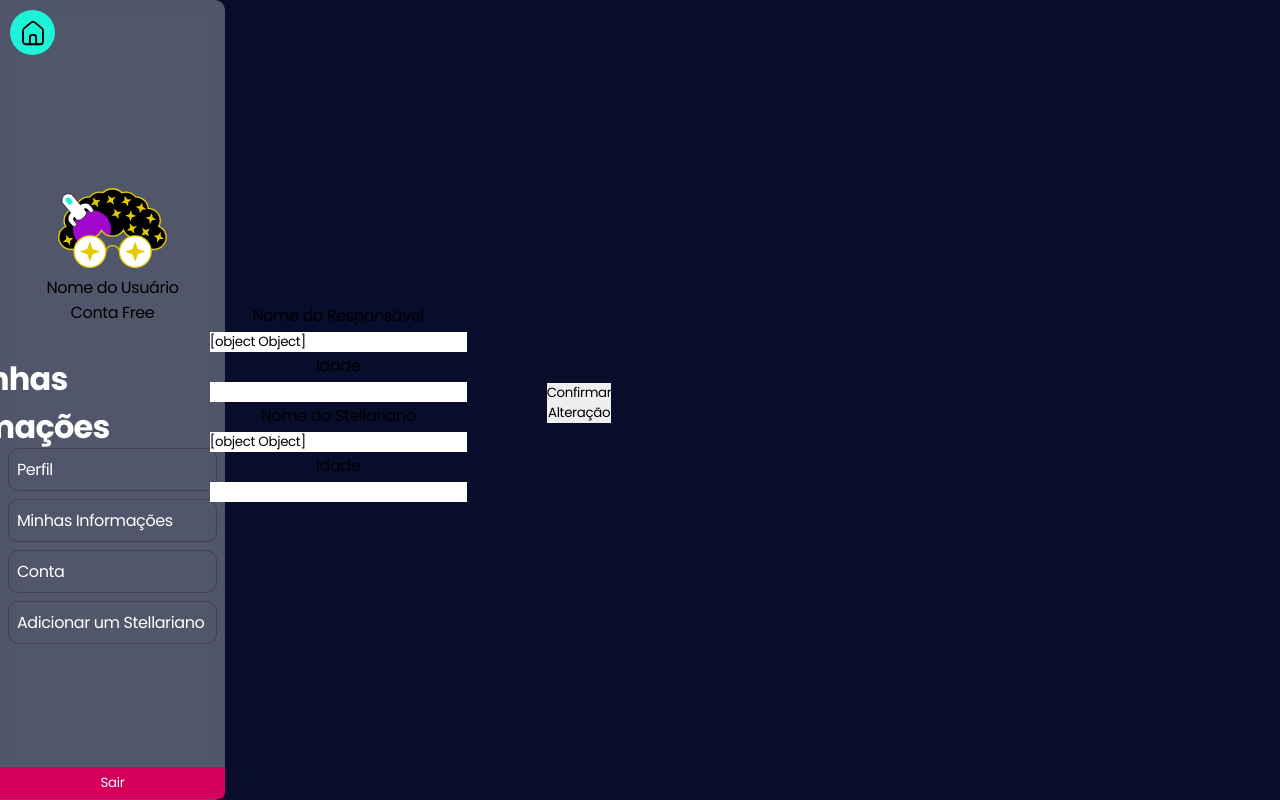
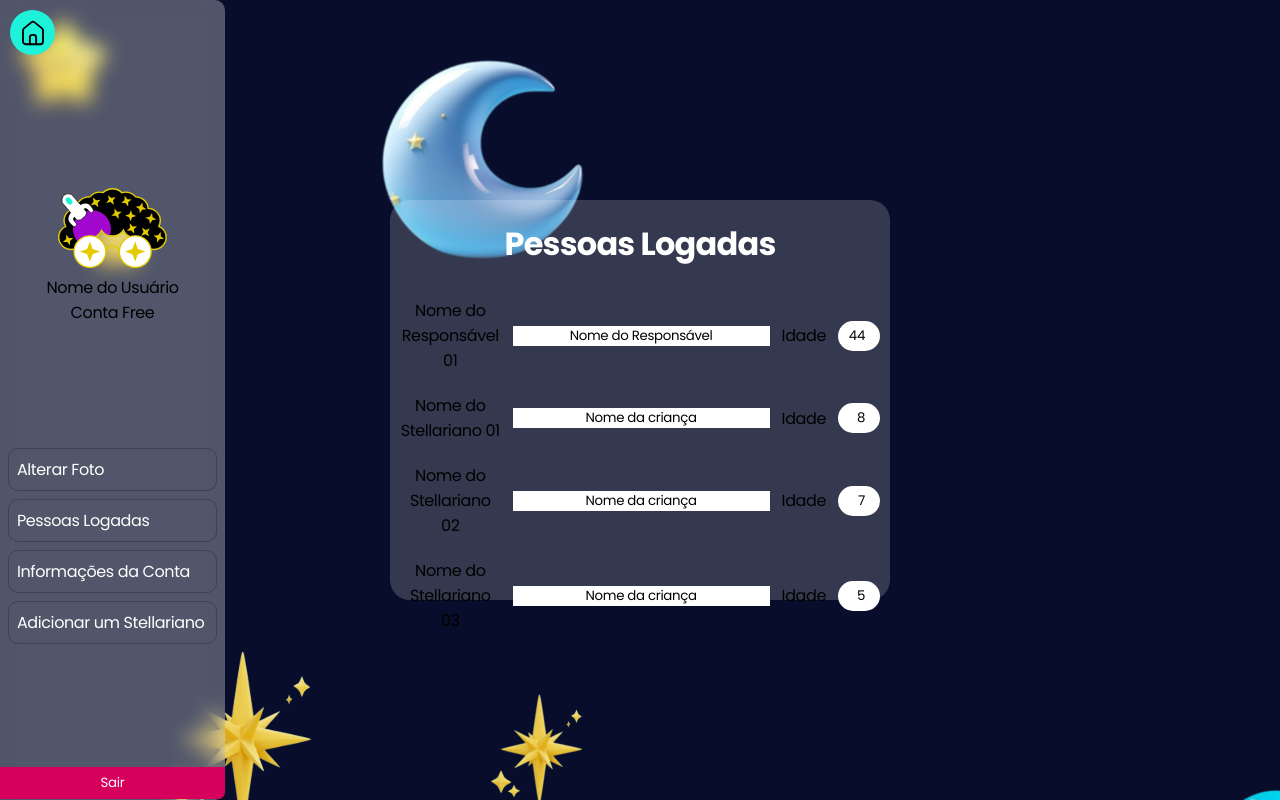
Before and after one commit to Rirfit/stellaris_FE, a React (Vite) app in the folder Stellaris/: page /minhasInformacoes in a window 1280 px wide. Built offline with nearby package versions, Linux system fonts and the light colour scheme.

Commit message:
mudanças nas telas de usuário

```diff
--- a/Stellaris/src/components/Perfil SideBar/index.jsx
+++ b/Stellaris/src/components/Perfil SideBar/index.jsx
@@ -18,9 +18,9 @@ function SideBarPerfil() {
                 </div>
 
                 <div className="opcoes">
-                    <Link className="seletor" to={"/perfil"}>Perfil</Link>
-                    <Link className="seletor" to={"/minhasInformacoes"}>Minhas Informações</Link>
-                    <Link className='seletor' to={"/conta"}>Conta</Link>
+                    <Link className="seletor" to={"/perfil"}>Alterar Foto</Link>
+                    <Link className="seletor" to={"/minhasInformacoes"}>Pessoas Logadas</Link>
+                    <Link className='seletor' to={"/conta"}>Informações da Conta</Link>
                     <Link className='seletor' to={"/"}>Adicionar um Stellariano</Link>
                 </div>
 
--- a/Stellaris/src/pages/Perfil Conta/index.jsx
+++ b/Stellaris/src/pages/Perfil Conta/index.jsx
@@ -6,22 +6,20 @@ const Conta = () => {
     return (
         <>
             <SideBarPerfil />
-            <div className="container">
+            <main className='conteudoPrincipalConta'>
+                <div className="containerConta">
                     <h1>Informações da Conta</h1>
-
-                <form action="post">
+                    <form action="post" className='formularioPeriflConta'>
                         <label>E-mail</label>
-                    <input type="email" name="email" value={{/*Puxar o e-mail cadastrado*/ }} />
-
+                        <input type="email" name="email" className='inputEmailConta' value={"Email do responsável"} />
                         <label>Senha</label>
-                    <input type="password" name="senha" value={{/*Puxar a senha cadastrado*/ }} />
-
+                        <input type="password" name="senha" className='inputSenhaConta' value={"Senha atual"} />
                         <label>CPF</label>
-                    <input type="number" name="numeber" value={{/*Puxar o CPF cadastrado */ }} />
+                        <input type="text" name="numeber" className='inputCpfConta' value={"545.989.786-90"} />
                     </form>
-
-                <button><Link className='editarbtn' to={"/alterarDados"}>Editar</Link></button>
+                    <Link className='editarbtn' to={"/alterarDados"}>Editar</Link>
                 </div>
+            </main>
         </>
     )
 }
--- a/Stellaris/src/pages/Perfil Conta/style.css
+++ b/Stellaris/src/pages/Perfil Conta/style.css
@@ -0,0 +1,30 @@
+.conteudoPrincipalConta{
+    width: 100vw;
+    height: 100vh;
+    display: flex;
+    align-items: center;
+    background: url(../../assets/images/backroundPerfil.svg);
+}
+
+.containerConta{
+    display: flex;
+    justify-content: space-around;
+    width: 500px;
+    height: 550px;
+    border-radius: 20px;
+    flex-direction: column;
+    margin: auto;
+    background-color: #ffffff2e;
+    align-items: center;
+}
+
+.formularioPeriflConta{
+    display: flex;
+    align-items: center;
+    flex-direction: column;
+    gap: 15px;
+}
+
+.inputEmailConta,.inputSenhaConta, .inputCpfConta{
+    text-align: center;
+}
--- a/Stellaris/src/pages/Perfil Minhas Informações/index.jsx
+++ b/Stellaris/src/pages/Perfil Minhas Informações/index.jsx
@@ -6,33 +6,43 @@ const MinhasInformacoes = () => {
     return (
         <>
             <SideBarPerfil />
-            <div className="container">
-                <h1>Minhas Informações</h1>
+            <main className='conteudoPrincipalMinhasInfos'>
+                <div className="containerMinhasInfo">
+                    <h1 className='tituloMinhasInfo'>Pessoas Logadas</h1>
+                    <form action="post" className='formMinhasInfo'>
 
-                <form action="post">
-                    <div className="resposponsavel">
-                        <label>Nome do Responsável</label>
-                        <input type="text" id="nome" value={{/*Puxar o Nome do Responsavel*/ }} />
+                        <div className="responsavelMinhasInfo">
+                            <label className='nomeResponsavelMinhasInfo'>Nome do Responsável 01</label>
+                            <input type="text" id="nome" value={"Nome do Responsável"} className='nomeResponsavelInputMinhasInfo' />
+                            <label className='idadeResponsavelMinhasInfo'>Idade</label>
+                            <input type="number" id="idade" value={44} className='idadeResponsavelInputMinhasInfo'/> {/*idade do responsável*/}
+                        </div>
 
-                        <label>Idade</label>
-                        <button type='button' id='decrementar'></button>
-                        <input type="number" id="idade" value={{/*Puxar a Idade do Responsavel*/ }} />
-                        <button type='button' id='incrementar'></button>
-                    </div>
+                        <div className="crianca">
+                            <label className='nomeDaCriancaMinhasInfo'>Nome do Stellariano 01</label>
+                            <input type="text" id="nome" value={"Nome da criança"} className='nomeDaCriancaInputMinhasInfo' />
+                            <label className='idadeCriancaMinhasInfo'>Idade</label>
+                            <input type="number" id="idade" value={8} className='idadeCriancaInputMinhasInfo' /> {/*Puxar a Idade da Criança*/}
+                        </div>
 
-                    <div className="crianca">
-                        <label>Nome do Stellariano</label>
-                        <input type="text" id="nome" value={{/*Puxar o Nome da Criança*/ }} />
+                        <div className="crianca">
+                            <label className='nomeDaCriancaMinhasInfo'>Nome do Stellariano 02</label>
+                            <input type="text" id="nome" value={"Nome da criança"} className='nomeDaCriancaInputMinhasInfo' />
+                            <label className='idadeCriancaMinhasInfo'>Idade</label>
+                            <input type="number" id="idade" value={7} className='idadeCriancaInputMinhasInfo' /> {/*Puxar a Idade da Criança*/}
+                        </div>
 
-                        <label>Idade</label>
-                        <button type='button' id='decrementar'></button>
-                        <input type="number" id="idade" value={{/*Puxar a Idade da Criança*/ }} />
-                        <button type='button' id='incrementar'></button>
-                    </div>
-                </form>
+                        <div className="crianca">
+                            <label className='nomeDaCriancaMinhasInfo'>Nome do Stellariano 03</label>
+                            <input type="text" id="nome" value={"Nome da criança"} className='nomeDaCriancaInputMinhasInfo' />
+                            <label className='idadeCriancaMinhasInfo'>Idade</label>
+                            <input type="number" id="idade" value={5} className='idadeCriancaInputMinhasInfo' /> {/*Puxar a Idade da Criança*/}
+                        </div>
 
-                <button>Confirmar Alteração</button> {/*Deixar um pouco transparente se não tiver alterado os dados*/}
-            </div>
+                    </form>
+                   {/*  <button>Confirmar Alteração</button>Deixar um pouco transparente se não tiver alterado os dados*/}
+                </div>
+            </main>
         </>
     )
 }
--- a/Stellaris/src/pages/Perfil Minhas Informações/style.css
+++ b/Stellaris/src/pages/Perfil Minhas Informações/style.css
@@ -1,6 +1,49 @@
-.decrementar{
-    background: url(); /*Icon seta esquerda*/
+.conteudoPrincipalMinhasInfos{
+    width: 100vw;
+    height: 100vh;
+    display: flex;
+    align-items: center;
+    background: url(../../assets/images/backroundPerfil.svg);
 }
-.incrementar{
-    background: url(); /*Icon seta direita*/
+
+.containerMinhasInfo{
+    display: flex;
+    justify-content: space-evenly;
+    width: 500px;
+    height: 400px;
+    border-radius: 20px;
+    flex-direction: column;
+    margin: auto;
+    background-color: #ffffff2e;
+    align-items: center;
 }
+
+.tituloMinhasInfo{
+    text-align: center;
+    color: white;
+}
+
+.formMinhasInfo{
+    display: flex;
+    flex-direction: column;
+    align-items: center;
+    justify-content: space-around;
+}
+
+.responsavelMinhasInfo, .crianca{
+    display: flex;
+    align-items: center;
+    margin: 10px;
+    gap: 12px;
+}
+
+.nomeResponsavelInputMinhasInfo, .nomeDaCriancaInputMinhasInfo{
+    text-align: center;
+}
+
+.idadeResponsavelInputMinhasInfo, .idadeCriancaInputMinhasInfo{
+    width: 42px;
+    text-align: end;
+    border-radius: 20px;
+    height: 30px;
+}
```
Also changed, not shown: Stellaris/src/assets/images/backroundPerfil.svg (added). Lines whose indentation alone changed are shown as unchanged.
